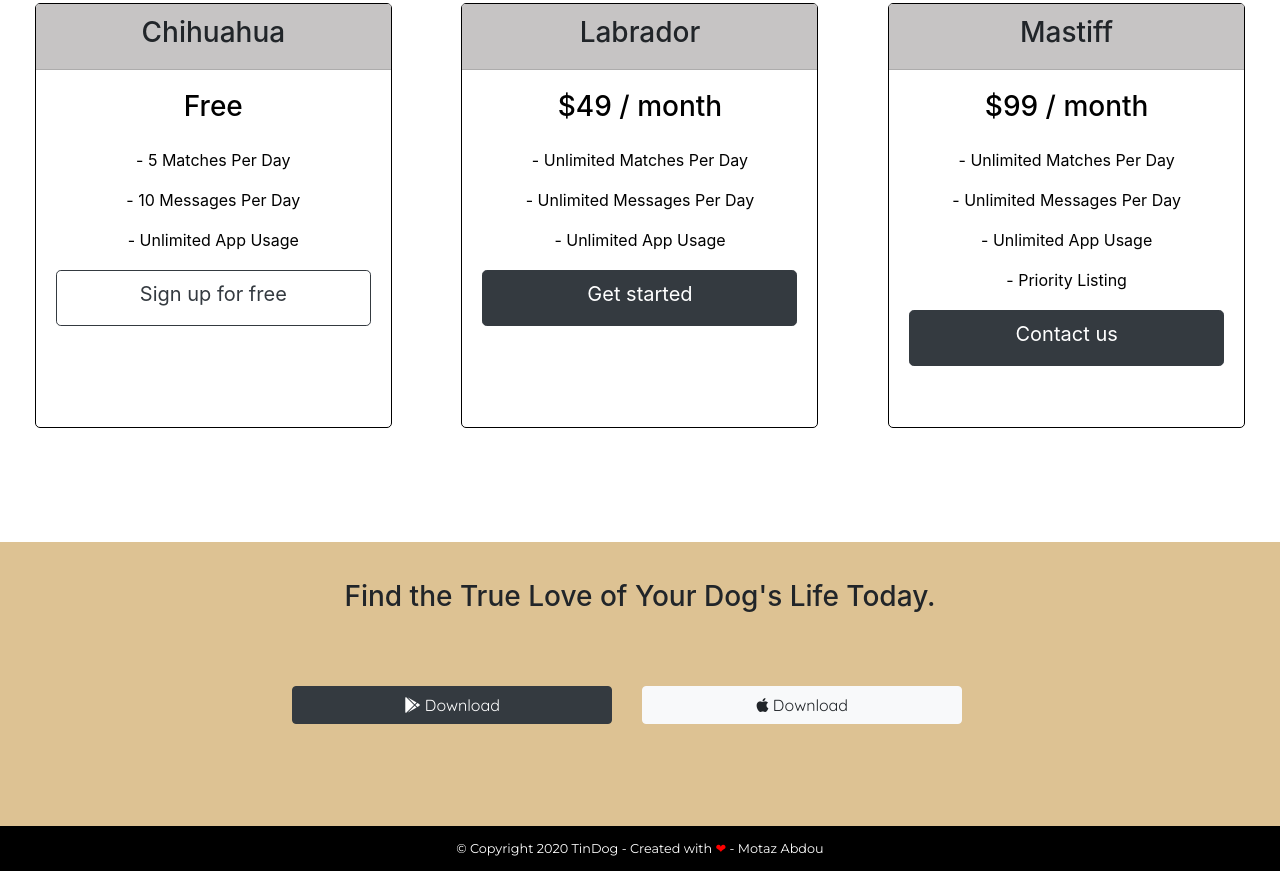
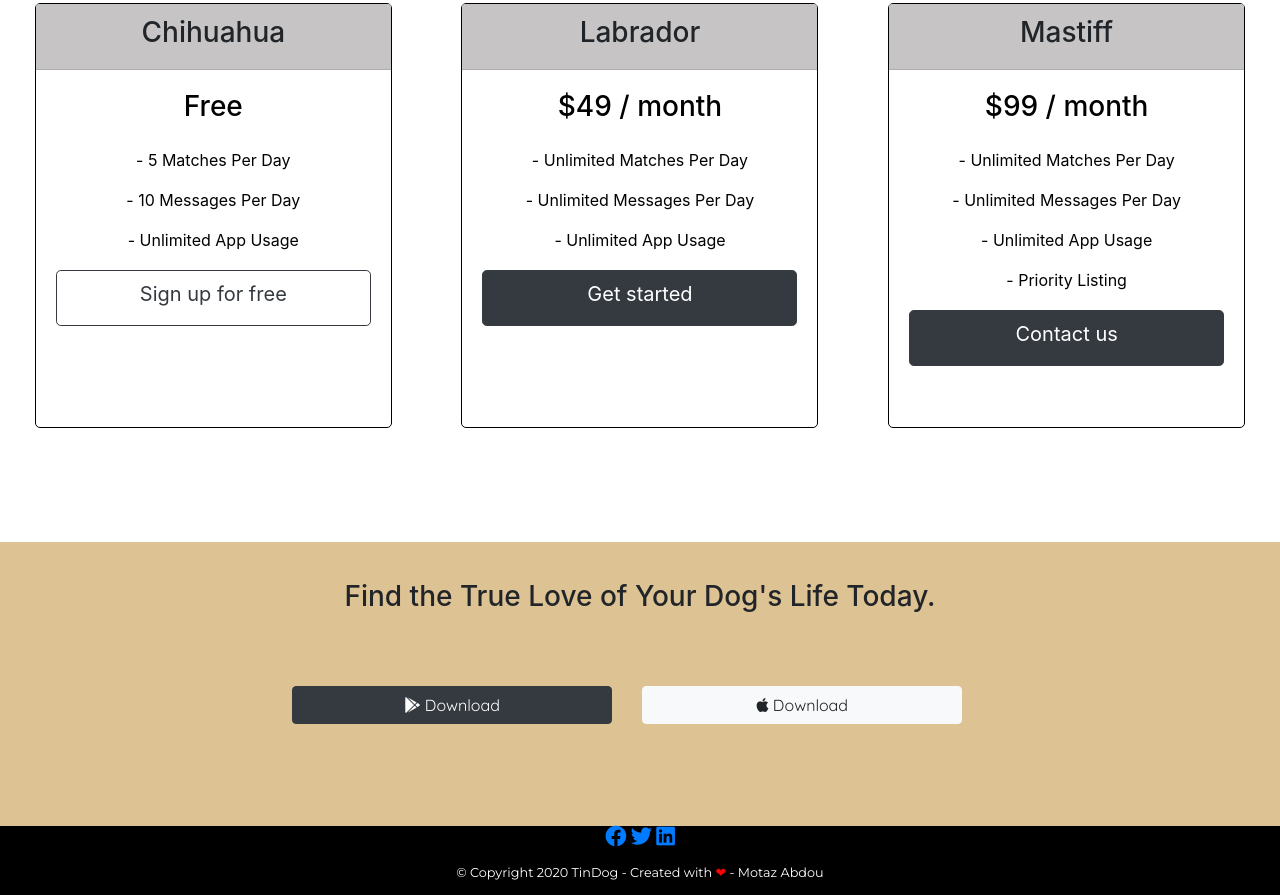
Before and after one commit to moutaz3003/tindog, a plain HTML site: page index.html in a window 1280 px wide. Shown: the part 2314-3209 px from the top of the page. Before the commit the page ends 3185 px from the top, so only its background shows below. Drawn offline with nearby package versions, Linux system fonts and the light colour scheme; a web font is replaced by a local one.

Commit message:
Update index.html

```diff
--- a/index.html
+++ b/index.html
@@ -303,6 +303,10 @@
 
   <footer id="footer">
 
+    <a href="#"><i class="social fab fa-lg fa-facebook"></i></a>
+    <a href="#"><i class="social fab fa-lg fa-twitter"></i></a>
+    <a href="#"><i class="social fab fa-lg fa-linkedin"></i></a>
+
     <p style="margin-bottom: 0; padding-top: 1%; padding-bottom: 1%; font-size: 0.8em;">© Copyright 2020 TinDog - Created with <span class="heart">❤</span> - Motaz Abdou</p>
 
   </footer>
```
